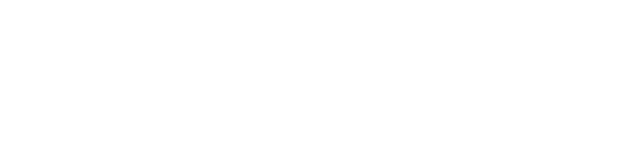
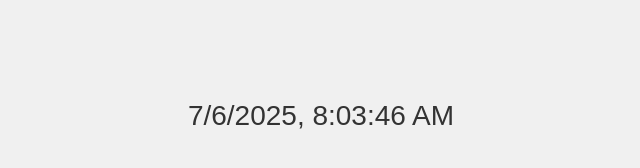
Before and after one commit to acciojob/clock-MohdSaad7766, a website: page main.html in a window 1280 px wide. Shown: the whole page, without its empty margins (319-959 px from the left). Drawn offline with Linux system fonts and the light colour scheme.

Commit message:
created a submission

```diff
--- a/main.html
+++ b/main.html
@@ -1,16 +1,14 @@
 <!DOCTYPE html>
+<html lang="en">
+<head>
+  <meta charset="UTF-8">
+  <title>Live Clock Timer</title>
+  <link rel="stylesheet" href="styles.css">
+</head>
+<body>
+  <!-- Clock Display -->
+  <p id="timer"></p>
 
-<html>
-
-<head>
-	<link rel="stylesheet" href="styles.css">
-</head>
-
-<body>
-	<!-- the entire body must be written by student -->
-    <script type="text/javascript" src="./script.js">
-</script>
-
+  <script type="text/javascript" src="script.js"></script>
 </body>
-
 </html>
--- a/script.js
+++ b/script.js
@@ -1 +1,9 @@
-//your JS code here. If required.
+function updateTime() {
+  const timer = document.getElementById("timer");
+  const now = new Date();
+  timer.textContent = now.toLocaleString(); // Formats to "MM/DD/YYYY, HH:MM:SS AM/PM"
+}
+
+// Initial call + interval
+updateTime();
+setInterval(updateTime, 1000);
--- a/styles.css
+++ b/styles.css
@@ -1 +1,11 @@
-/*  your css code here. If applicable */
+body {
+  font-family: Arial, sans-serif;
+  text-align: center;
+  margin-top: 100px;
+  background-color: #f0f0f0;
+}
+
+#timer {
+  font-size: 28px;
+  color: #333;
+}
```
